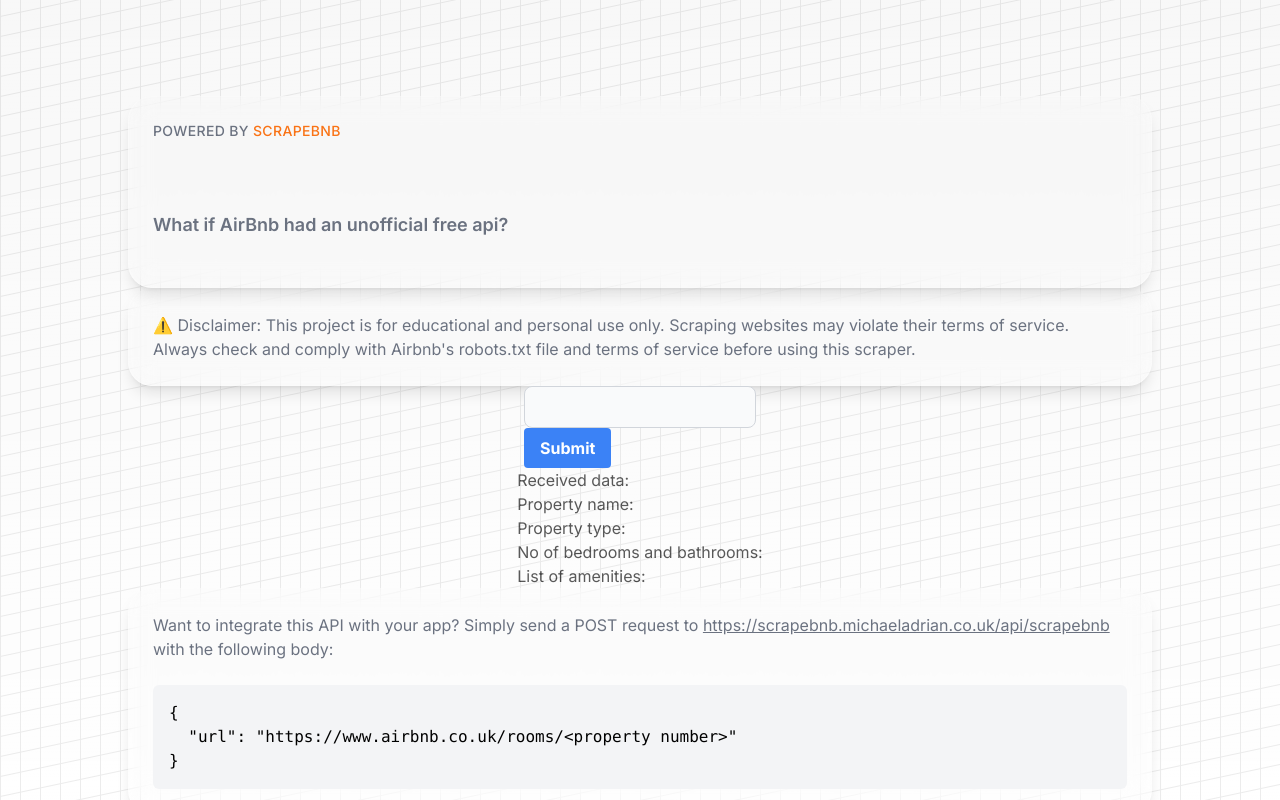
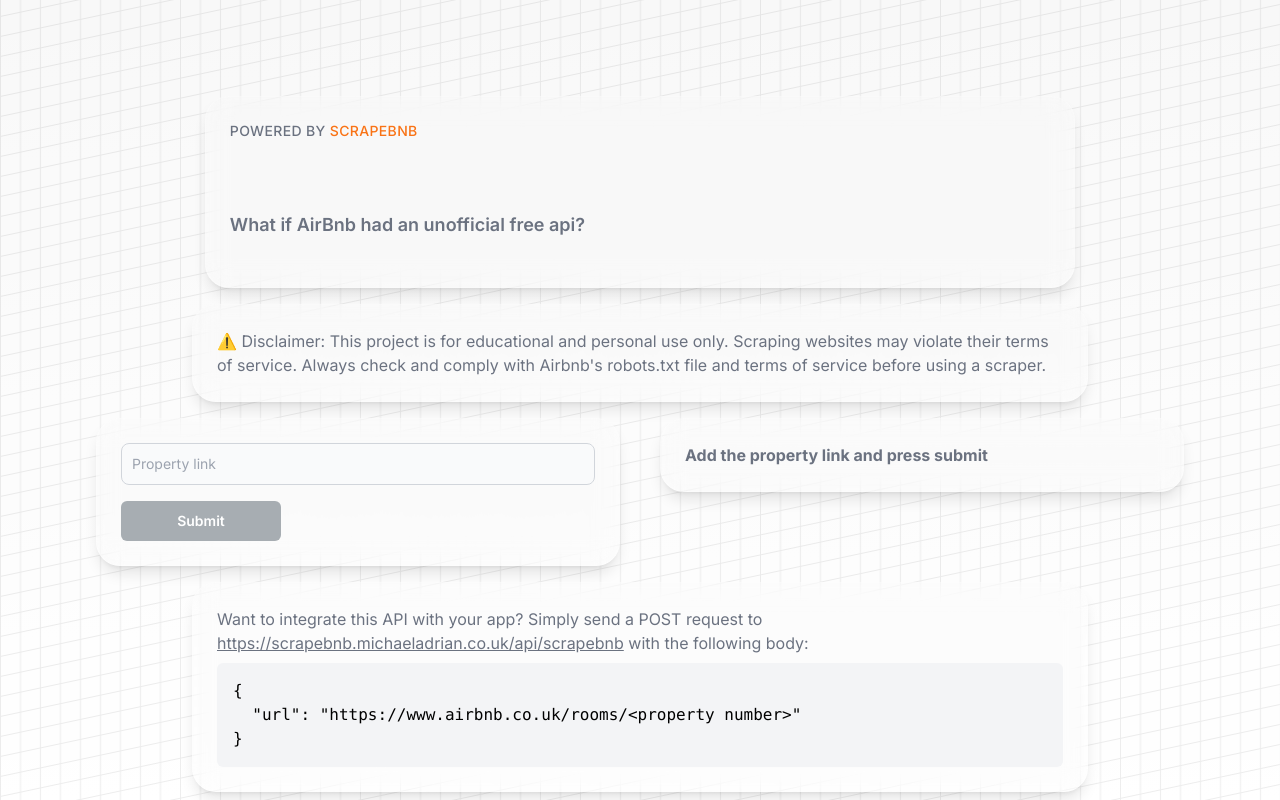
Before and after one commit to fauxir/ScrapeBnB_UI, a Next.js app: page / in a window 1280 px wide. Shown: the top 800 px of the page. Built offline with nearby package versions, Linux system fonts and the light colour scheme.

Commit message:
Styling WIP

```diff
--- a/app/layout.tsx
+++ b/app/layout.tsx
@@ -16,10 +16,13 @@
   children: React.ReactNode;
 }>) {
   return (
-    <html lang="en">
-      <body className={inter.className}>
-      <Grid className="absolute top-[-20rem] z-0 transform -skew-y-12 h-[170%] w-[100%] opacity-35"/>
-      {children}</body>
+    <html lang="en" className="h-full">
+      <body className={`${inter.className} h-full relative`}>
+        <Grid className="fixed top-[-20rem] inset-0 z-0 transform -skew-y-12 opacity-35 overflow-hidden  h-[170%]" />
+        <div className="relative z-10 h-full overflow-auto">
+          {children}
+        </div>
+      </body>
     </html>
   );
 }
--- a/app/page.tsx
+++ b/app/page.tsx
@@ -1,103 +1,60 @@
 "use client";
-import { FormEvent, useEffect, useState } from "react";
-import SwapTextCard from "@/components/ui/cards/swap-text-card";
+
+import React, { useState } from "react";
 import getListingDetails from "@/lib/get-property";
+import { Header } from "@/components/header";
+import { Disclaimer } from "@/components/disclaimer";
+import { PropertyForm } from "@/components/property-form";
+import { PropertyDetails } from "@/components/property-details";
+import { ApiInstructions } from "@/components/api-instructions";
+
+const wait = async (ms: number) =>
+  new Promise((resolve) => setTimeout(resolve, ms));
 
 export default function Home() {
-  const [propertyLink, setPropertyLink] = useState<string>("");
   const [propertyData, setPropertyData] = useState<any>(null);
-  const [isSubmitted, setIsSubmitted] = useState<boolean>(false);
+  const [status, setStatus] = useState<"loading" | "Submit" | "Submitted">(
+    "Submit"
+  );
+  const [error, setError] = useState<string | null>(null);
 
-  const handleSubmit = (e: FormEvent<HTMLFormElement>) => {
-    e.preventDefault();
-    setIsSubmitted(true);
+  const handleSubmit = async (propertyLink: string) => {
+    setPropertyData(null);
+    setError("");
+    setStatus("loading");
+
+    await wait(1500);
+
+    try {
+      const result = await getListingDetails(propertyLink);
+      if (result) {
+        setPropertyData(result);
+      } else {
+        setError("Property not found :(");
+      }
+      setStatus("Submitted");
+    } catch (error) {
+      console.error("Error fetching data:", error);
+      setStatus("Submit");
+    }
+
+    await wait(1500);
+    setStatus("Submit");
   };
 
-  useEffect(() => {
-    const fetchPropertyData = async () => {
-      if (isSubmitted && propertyLink) {
-        try {
-          const result = await getListingDetails(propertyLink);
-          setPropertyData(result);
-        } catch (error) {
-          console.error("Error fetching data:", error);
-        }
-        setIsSubmitted(false);
-      }
-    };
-    fetchPropertyData();
-  }, [isSubmitted, propertyLink]);
-
-  console.log(propertyData);
-
   return (
-    <main className="flex z-50 h-screen flex-col items-center justify-between p-24 overflow-hidden">
-      <div className="z-50 w-screen flex justify-center align-middle">
-        <SwapTextCard
-          initialText="What if AirBnb had an unofficial free api?"
-          finalText="It will probably look like this."
+    <main className="flex z-50 min-h-screen flex-col items-center justify-between p-4 md:p-24 overflow-y-auto">
+      <Header />
+      {!propertyData && <Disclaimer />}
+      <div className="w-full flex flex-col md:flex-row justify-center items-center md:items-start gap-4 md:gap-10">
+        <PropertyForm onSubmit={handleSubmit} status={status} />
+        <PropertyDetails
+          propertyData={propertyData}
+          status={status}
+          error={error}
         />
       </div>
-
-      <div className="w-screen flex justify-center align-middle">
-        <div className="group flex h-fit w-full flex-col justify-between rounded-3xl p-6 md:w-[80%] bg-white/10 dark:bg-black/10 backdrop-blur-md border border-white/20 dark:border-black/20 shadow-lg">
-          <p className="text-gray-500">
-            ⚠️ Disclaimer: This project is for educational and personal use
-            only. Scraping websites may violate their terms of service. Always
-            check and comply with Airbnb&apos;s robots.txt file and terms of
-            service before using this scraper.
-          </p>
-        </div>
-      </div>
-
-      <form className="gap-10 z-50" onSubmit={handleSubmit}>
-        <input
-          type="text"
-          name="airbnb_links"
-          id="airbnb_links"
-          value={propertyLink}
-          onChange={(e) => setPropertyLink(e.target.value)}
-          className="bg-gray-50 border border-gray-300 text-gray-900 text-sm rounded-lg focus:ring-blue-500 focus:border-blue-500 block w-full p-2.5"
-        />
-        <button
-          type="submit"
-          className="bg-blue-500 hover:bg-blue-700 text-white font-bold py-2 px-4 rounded"
-        >
-          Submit
-        </button>
-      </form>
-      <div>
-        <p>Received data:</p>
-        <p>Property name: {propertyData?.data?.title}</p>
-        <p>Property type: {propertyData?.data?.room_type}</p>
-        <p>No of bedrooms and bathrooms: {propertyData?.data?.sub_description?.items[2]}</p>
-        <p>List of amenities: {propertyData?.data?.amenities[3].values[0].title}</p>
-      </div>
-
-      <div className="w-screen flex justify-center align-middle">
-        <div className="group flex h-fit w-full flex-col justify-between rounded-3xl p-6 md:w-[80%] bg-white/10 dark:bg-black/10 backdrop-blur-md border border-white/20 dark:border-black/20 shadow-lg">
-          <p className="text-gray-500">
-            Want to integrate this API with your app? Simply send a POST request
-            to{" "}
-            <a
-              href="https://scrapebnb.michaeladrian.co.uk/api/scrapebnb"
-              className="underline"
-            >
-              https://scrapebnb.michaeladrian.co.uk/api/scrapebnb
-            </a>{" "}
-            with the following body:
-            <br />
-            <br />
-          </p>
-          <pre className="bg-gray-100 p-4 rounded-md">
-            <code>
-              {`{
-  "url": "https://www.airbnb.co.uk/rooms/<property number>"
-}`}
-            </code>
-          </pre>
-        </div>
-      </div>
+      {!propertyData && <ApiInstructions />}
     </main>
   );
 }
--- /dev/null
+++ b/components/api-instructions.tsx
@@ -0,0 +1,23 @@
+export const ApiInstructions = () => (
+  <div className="w-full max-w-4xl mx-auto mt-4">
+    <div className="group flex h-fit w-full flex-col justify-between rounded-3xl p-4 md:p-6 bg-white/10 dark:bg-black/10 backdrop-blur-md border border-white/20 dark:border-black/20 shadow-lg">
+      <p className="text-gray-500 text-sm md:text-base">
+        Want to integrate this API with your app? Simply send a POST request to{" "}
+        <a
+          href="https://scrapebnb.michaeladrian.co.uk/api/scrapebnb"
+          className="underline"
+        >
+          https://scrapebnb.michaeladrian.co.uk/api/scrapebnb
+        </a>{" "}
+        with the following body:
+      </p>
+      <pre className="bg-gray-100 p-4 rounded-md mt-2 overflow-x-auto">
+        <code>
+          {`{
+  "url": "https://www.airbnb.co.uk/rooms/<property number>"
+}`}
+        </code>
+      </pre>
+    </div>
+  </div>
+);
--- /dev/null
+++ b/components/disclaimer.tsx
@@ -0,0 +1,9 @@
+export const Disclaimer = () => (
+  <div className="w-full max-w-4xl mx-auto mb-4">
+    <div className="group flex h-fit w-full flex-col justify-between rounded-3xl p-4 md:p-6 bg-white/10 dark:bg-black/10 backdrop-blur-md border border-white/20 dark:border-black/20 shadow-lg">
+      <p className="text-gray-500 text-sm md:text-base">
+        ⚠️ Disclaimer: This project is for educational and personal use only. Scraping websites may violate their terms of service. Always check and comply with Airbnb&apos;s robots.txt file and terms of service before using a scraper.
+      </p>
+    </div>
+  </div>
+);
--- /dev/null
+++ b/components/header.tsx
@@ -0,0 +1,10 @@
+import SwapTextCard from "@/components/ui/cards/swap-text-card";
+
+export const Header = () => (
+  <div className="w-full flex justify-center align-middle mb-4">
+    <SwapTextCard
+      initialText="What if AirBnb had an unofficial free api?"
+      finalText="It will probably look like this."
+    />
+  </div>
+);
--- /dev/null
+++ b/components/property-details.tsx
@@ -0,0 +1,59 @@
+import { motion } from "framer-motion";
+
+interface PropertyDetailsProps {
+  propertyData: any;
+  status: string;
+  error: string | null;
+}
+
+export const PropertyDetails: React.FC<PropertyDetailsProps> = ({ propertyData, status, error }) => (
+  <div className="w-full md:w-1/2 max-w-xl">
+    <div className="group flex h-full w-full flex-col justify-between rounded-3xl p-4 md:p-6 bg-white/10 dark:bg-black/10 backdrop-blur-md border border-white/20 dark:border-black/20 shadow-lg">
+      {propertyData ? (
+        <>
+          <p className="text-gray-500 font-bold">Received data:</p>
+          <p className="text-gray-500">Property name: {propertyData?.title}</p>
+          <p className="text-gray-500">Property type: {propertyData?.room_type}</p>
+          <div className="text-gray-500">
+            <p>No of bedrooms and bathrooms:</p>
+            <ul className="list-disc list-inside">
+              {propertyData?.sub_description?.items
+                .filter((item: string) => item.toLowerCase().includes("bedroom") || item.toLowerCase().includes("bathroom"))
+                .map((item: string, index: number) => (
+                  <li key={index}>{item}</li>
+                ))}
+            </ul>
+          </div>
+          <div className="text-gray-500">
+            <p>List of amenities:</p>
+            <ul className="list-disc list-inside">
+              {propertyData?.amenities.map((category: any, categoryIndex: number) => (
+                <li key={categoryIndex}>
+                  {category.title}:{" "}
+                  {category.values.map((amenity: any, amenityIndex: number) => (
+                    <span key={amenityIndex}>
+                      {amenity.title}
+                      {amenityIndex < category.values.length - 1 ? ", " : ""}
+                    </span>
+                  ))}
+                </li>
+              ))}
+            </ul>
+          </div>
+        </>
+      ) : status === "loading" ? (
+        <motion.p
+          className="text-gray-500 font-bold"
+          animate={{ opacity: [1, 0, 1] }}
+          transition={{ duration: 2, repeat: Infinity }}
+        >
+          Fetching data...
+        </motion.p>
+      ) : error === "Property not found :(" ? (
+        <p className="text-red-500 font-bold">{error}</p>
+      ) : (
+        <p className="text-gray-500 font-bold">Add the property link and press submit</p>
+      )}
+    </div>
+  </div>
+);
--- /dev/null
+++ b/components/property-form.tsx
@@ -0,0 +1,71 @@
+import React, { FormEvent, useState } from "react";
+import { AnimatePresence, motion } from "framer-motion";
+import { CheckCircle2, CircleDashed } from "lucide-react";
+import { cn } from "@/utils/cn";
+
+interface PropertyFormProps {
+  onSubmit: (propertyLink: string) => Promise<void>;
+  status: "loading" | "Submit" | "Submitted";
+}
+
+export const PropertyForm: React.FC<PropertyFormProps> = ({ onSubmit, status }) => {
+  const [propertyLink, setPropertyLink] = useState<string>("");
+  const isEnabled = status === "Submit";
+
+  const handleSubmit = async (e: FormEvent<HTMLFormElement>) => {
+    e.preventDefault();
+    if (!isEnabled) return;
+    await onSubmit(propertyLink);
+    setPropertyLink("");
+  };
+
+  return (
+    <div className="w-full md:w-1/2 max-w-xl">
+      <div className="group flex h-fit w-full flex-col justify-between rounded-3xl p-4 md:p-6 bg-white/10 dark:bg-black/10 backdrop-blur-md border border-white/20 dark:border-black/20 shadow-lg">
+        <form className="gap-4 z-50 flex flex-col" onSubmit={handleSubmit}>
+          <input
+            type="text"
+            name="airbnb_links"
+            id="airbnb_links"
+            placeholder="Property link"
+            value={propertyLink}
+            onChange={(e) => setPropertyLink(e.target.value)}
+            className="bg-gray-50 border border-gray-300 text-gray-900 text-sm rounded-lg focus:ring-blue-500 focus:border-blue-500 block w-full p-2.5"
+          />
+          <button
+            type="submit"
+            disabled={!isEnabled}
+            className="group relative h-10 w-full md:max-w-40 overflow-hidden rounded-md bg-[#a7adb2] px-6 text-sm font-semibold text-white transition-colors duration-300 hover:bg-[#767b8d]"
+          >
+            <AnimatePresence mode="wait" initial={false}>
+              <motion.span
+                key={status}
+                initial={{ opacity: 0, y: -15 }}
+                animate={{ opacity: 1, y: 0 }}
+                exit={{ opacity: 0, y: 15 }}
+                transition={{ duration: 0.075 }}
+                className={cn("flex items-center justify-center gap-1")}
+              >
+                {status === "Submitted" && (
+                  <motion.span
+                    className="h-fit w-fit"
+                    initial={{ scale: 0 }}
+                    animate={{ scale: 1 }}
+                    transition={{ delay: 0.075, type: "spring" }}
+                  >
+                    <CheckCircle2 className="h-4 w-4 fill-white stroke-[#a7adb2] group-hover:stroke-[#a7adb2]" />
+                  </motion.span>
+                )}
+                {status === "loading" ? (
+                  <CircleDashed className="h-4 w-4 animate-spin" />
+                ) : (
+                  status
+                )}
+              </motion.span>
+            </AnimatePresence>
+          </button>
+        </form>
+      </div>
+    </div>
+  );
+};
--- a/components/ui/cards/swap-text-card.tsx
+++ b/components/ui/cards/swap-text-card.tsx
@@ -9,7 +9,7 @@
 export default function SwapTextCard({ initialText, finalText }: FlipTextCardProps) {
   return (
     <div className="group flex min-h-48 w-full flex-col justify-between rounded-3xl p-6 md:w-[80%] bg-white/10 dark:bg-black/10 backdrop-blur-md border border-white/20 dark:border-black/20 shadow-lg">
-      <h5 className="mb-2 text-sm font-medium uppercase tracking-wide text-gray-500">Powered by <Link href="https://www.npmjs.com/package/scrapebnb"><span className="text-orange-500">ScrapeBnB</span></Link></h5>
+      <h5 className="mb-2 text-sm font-medium uppercase tracking-wide text-gray-500">Powered by <Link href="https://www.npmjs.com/package/scrapebnb" target="_blank" rel="noopener noreferrer"><span className="text-orange-500">ScrapeBnB</span></Link></h5>
       <div className="flex flex-col justify-between md:min-w-72">
         <div className="md:hidden">
           <div className="text-lg font-semibold text-gray-500">{initialText}</div>
--- a/package.json
+++ b/package.json
@@ -10,7 +10,8 @@
   },
   "dependencies": {
     "clsx": "^2.1.1",
-    "framer-motion": "^11.3.29",
+    "framer-motion": "^11.3.30",
+    "lucide-react": "^0.435.0",
     "next": "14.2.5",
     "react": "^18",
     "react-dom": "^18",
```
Also changed, not shown: 1 other file (tests, documents, lock files or other folders).
